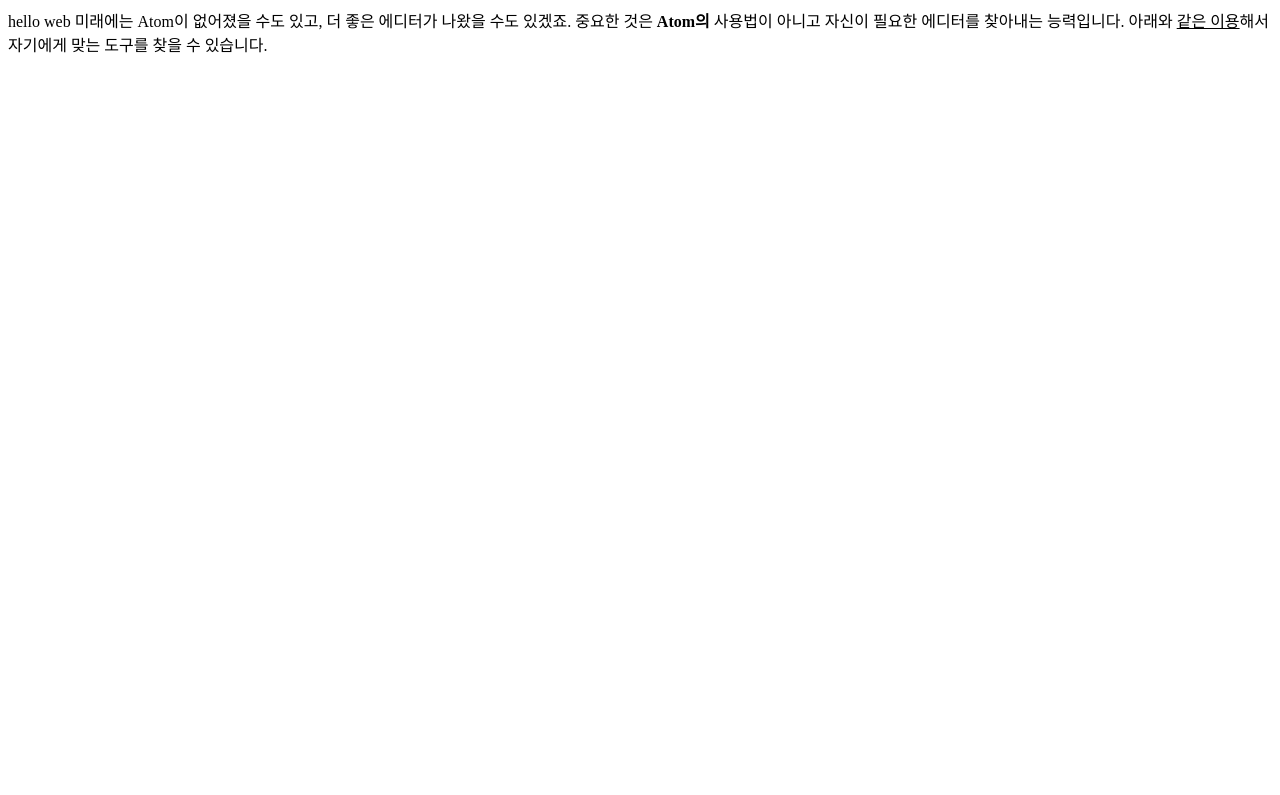
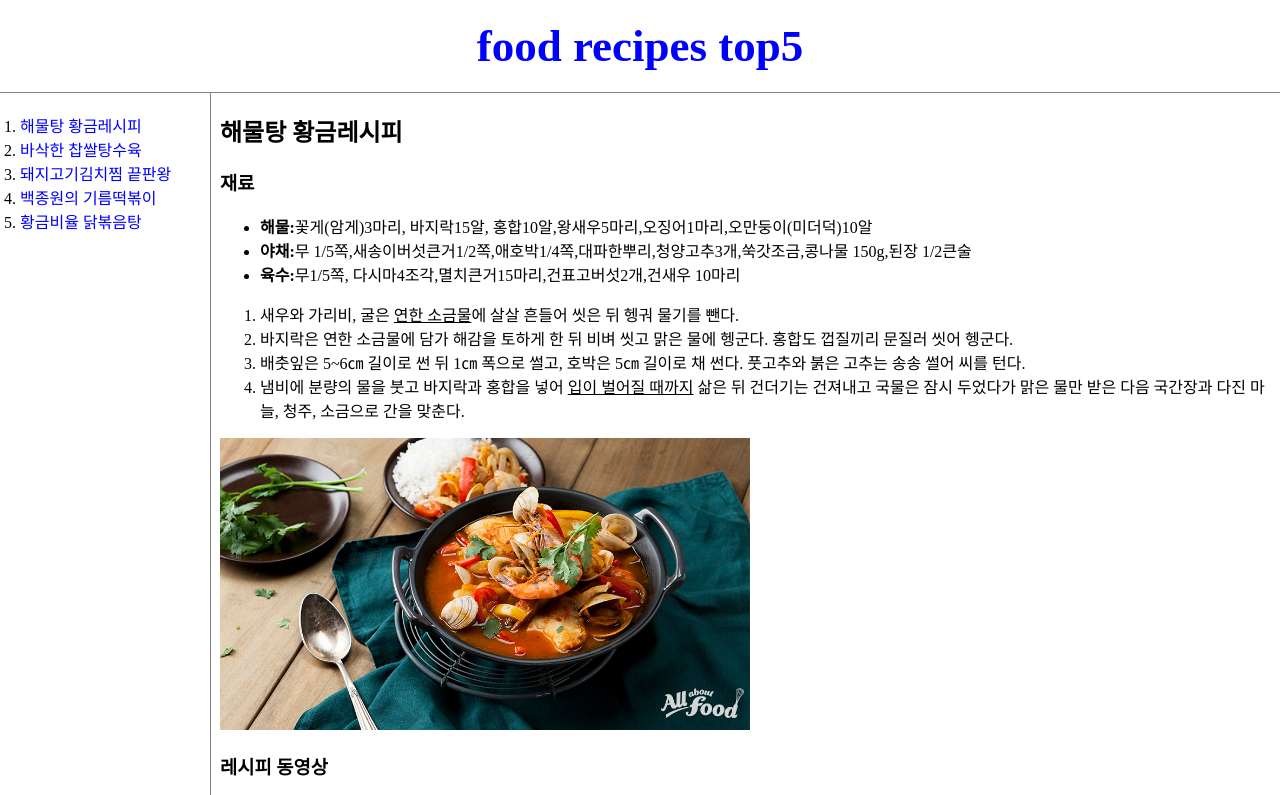
Before and after one commit to seungminleek/web, a plain HTML site: page 1.html in a window 1280 px wide. Shown: the top 795 px of the page. Drawn offline with Linux system fonts and the light colour scheme; grey boxes are pictures that could not be loaded.

Commit message:
first version

```diff
--- a/1.html
+++ b/1.html
@@ -1,7 +1,38 @@
-hello web
-미래에는 Atom이 없어졌을 수도 있고,
-더 좋은 에디터가 나왔을 수도 있겠죠.
-중요한 것은 <strong>Atom의</strong> 사용법이 아니고
-자신이 필요한 에디터를 찾아내는 능력입니다.
-아래와 <u>같은  이용</u>해서
-자기에게 맞는 도구를 찾을 수 있습니다.
+<!DOCTYPE html>
+<html lang="en">
+<head>
+    <meta charset="UTF-8">
+  <link rel="stylesheet" href="style.css">
+
+    <title>승민이의 푸드 레시피 - 1</title>
+</head>
+<body>
+    <h1><a href="index.html">food recipes top5</a></h1>
+    <div id="grid"> <ol id = "nav">
+        <li><a href="1.html">해물탕 황금레시피</a></li>
+        <li><a href="2.html">바삭한 찹쌀탕수육</a></li>
+        <li><a href="3.html">돼지고기김치찜 끝판왕</a></li>
+        <li><a href="4.html">백종원의 기름떡볶이</a></li>
+        <li><a href="5.html">황금비율 닭볶음탕</a></li>
+    </ol>
+      <div id="article">
+         <h2>해물탕 황금레시피</h2>
+             <h3>재료</h3>
+            <p><ul>
+              <li><strong>해물:</strong>꽃게(암게)3마리, 바지락15알, 홍합10알,왕새우5마리,오징어1마리,오만둥이(미더덕)10알</li>
+          <li><strong>야채:</strong>무 1/5쪽,새송이버섯큰거1/2쪽,애호박1/4쪽,대파한뿌리,청양고추3개,쑥갓조금,콩나물 150g,된장 1/2큰술</li>
+          <li><strong>육수:</strong>무1/5쪽, 다시마4조각,멸치큰거15마리,건표고버섯2개,건새우 10마리 </li></ul>
+           <ol><li>새우와 가리비, 굴은 <u>연한 소금물</u>에 살살 흔들어 씻은 뒤 헹궈 물기를 뺀다. </li>
+              <li>바지락은 연한 소금물에 담가 해감을 토하게 한 뒤 비벼 씻고 맑은 물에 헹군다. 홍합도 껍질끼리 문질러 씻어 헹군다. </li>
+              <li>배춧잎은 5~6㎝ 길이로 썬 뒤 1㎝ 폭으로 썰고, 호박은 5㎝ 길이로 채 썬다. 풋고추와 붉은 고추는 송송 썰어 씨를 턴다. </li>
+              <li>냄비에 분량의 물을 붓고 바지락과 홍합을 넣어 <u>입이 벌어질 때까지</u> 삶은 뒤 건더기는 건져내고 국물은 잠시 두었다가 맑은 물만 받은 다음 국간장과 다진 마늘, 청주, 소금으로 간을 맞춘다. </li>
+            </ol>
+            <img src="seafood.jpg" width="50%">
+            <h3>레시피 동영상</h3>
+
+                <iframe width="560" height="315" src="https://www.youtube.com/embed/AT0caUR3rMU" frameborder="0" allow="autoplay; encrypted-media" allowfullscreen></iframe>
+            </p>
+        </div>
+    </div>
+</body>
+</html>
--- /dev/null
+++ b/style.css
@@ -0,0 +1,32 @@
+body{
+    margin:0;
+    }
+
+a {
+    color : blue;
+    text-decoration: none;
+    }
+h1{
+    font-size:45px;
+    text-align:center;
+    border-bottom:1px solid gray;
+    margin:0;
+    padding:20px;
+    }
+
+
+
+
+    #grid{
+      display: grid;
+      grid-template-columns: 220px 1fr;
+    }
+
+ #nav{
+
+      border-right:1px solid gray;
+      width:170px;
+      margin:0;
+      padding:20px;
+
+    }
```
Also changed, not shown: 2.html (added, +38 -0 lines), grid.html (added, +18 -0 lines), index.html (added, +18 -0 lines), seafood.jpg (added).
